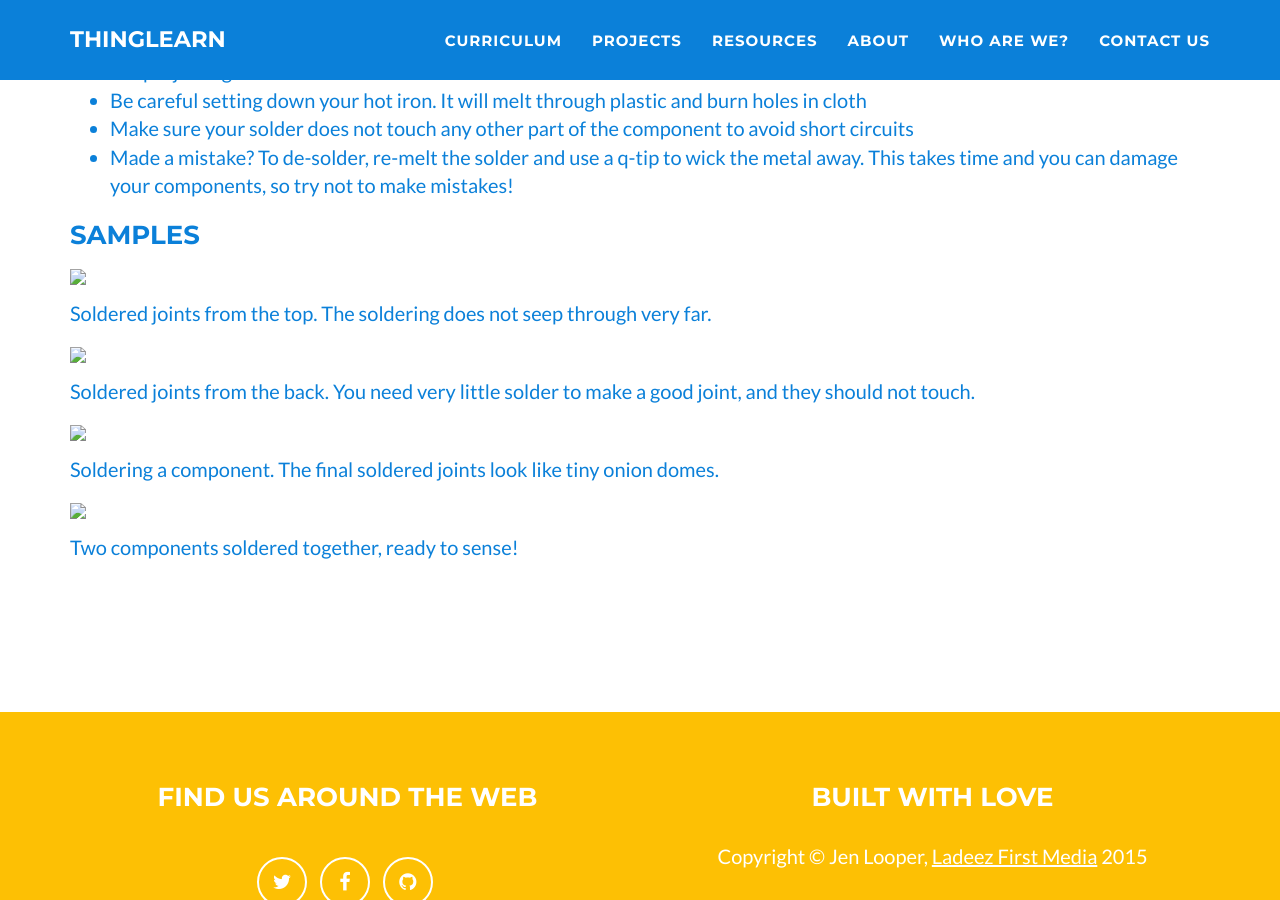
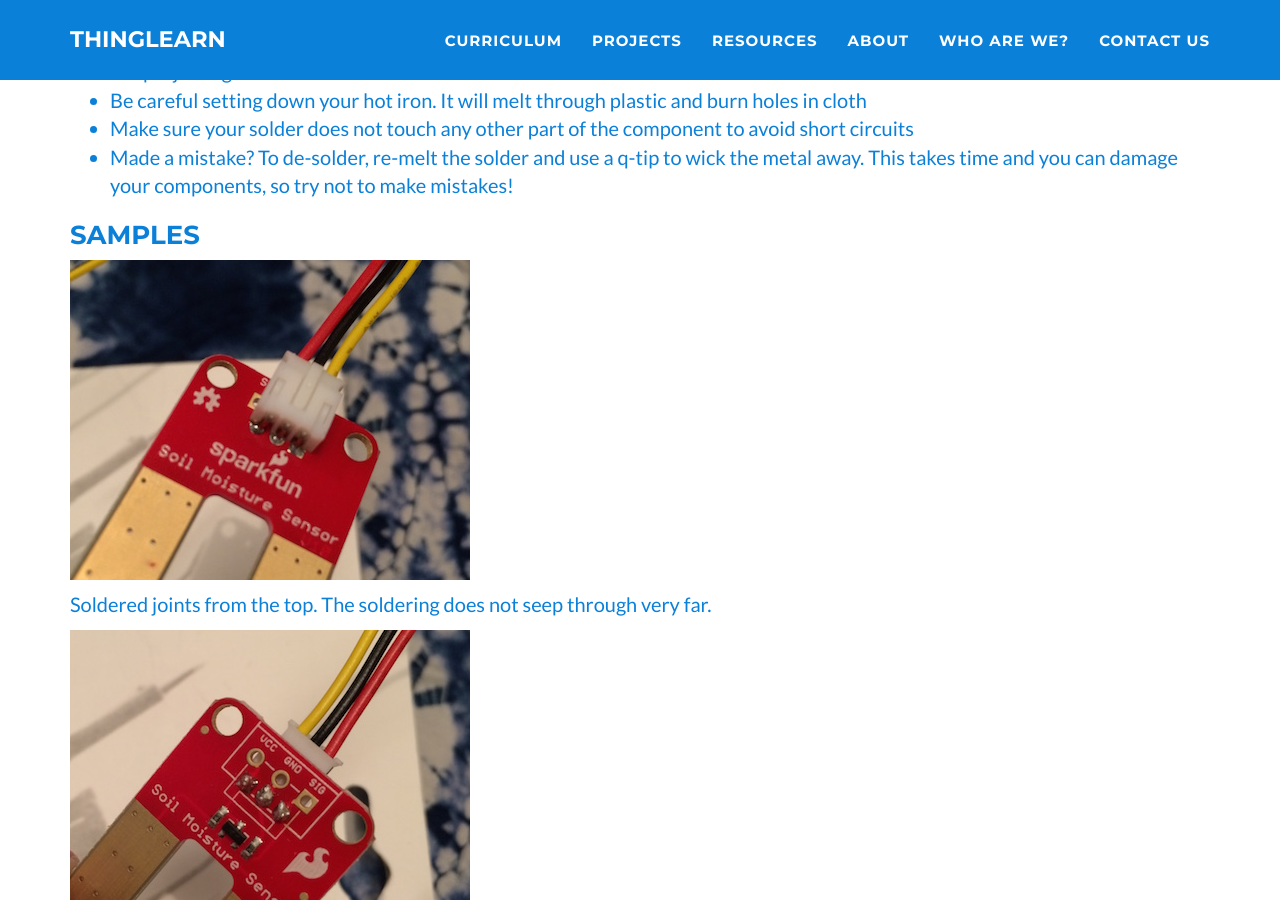
Before and after one commit to jlooper/thinglearn, a Jekyll site: the page built from _posts/2015-06-01-essentials5.markdown, in a window 1280 px wide and 900 px high, scrolled down 724 px. Built offline with Jekyll 4.4.1, drawn with Linux system fonts in a browser that asks for light colours.

Commit message:
image paths

```diff
--- a/_posts/2015-06-01-essentials5.markdown
+++ b/_posts/2015-06-01-essentials5.markdown
@@ -27,18 +27,18 @@ While a lot of projects can work fine plugging wires into a breadboard or even a
 
 ### Samples
 
-<img src="/img/essentials/soldering/soldering-1.JPG">
+<img src="/img/essentials/soldering-1.JPG">
 
 Soldered joints from the top. The soldering does not seep through very far.
 
-<img src="/img/essentials/soldering/soldering-2.JPG">
+<img src="/img/essentials/soldering-2.JPG">
 
 Soldered joints from the back. You need very little solder to make a good joint, and they should not touch.
 
-<img src="/img/essentials/soldering/soldering-3.JPG">
+<img src="/img/essentials/soldering-3.JPG">
 
 Soldering a component. The final soldered joints look like tiny onion domes.
 
-<img src="/img/essentials/soldering/soldering-4.JPG">
+<img src="/img/essentials/soldering-4.JPG">
 
 Two components soldered together, ready to sense!
```
